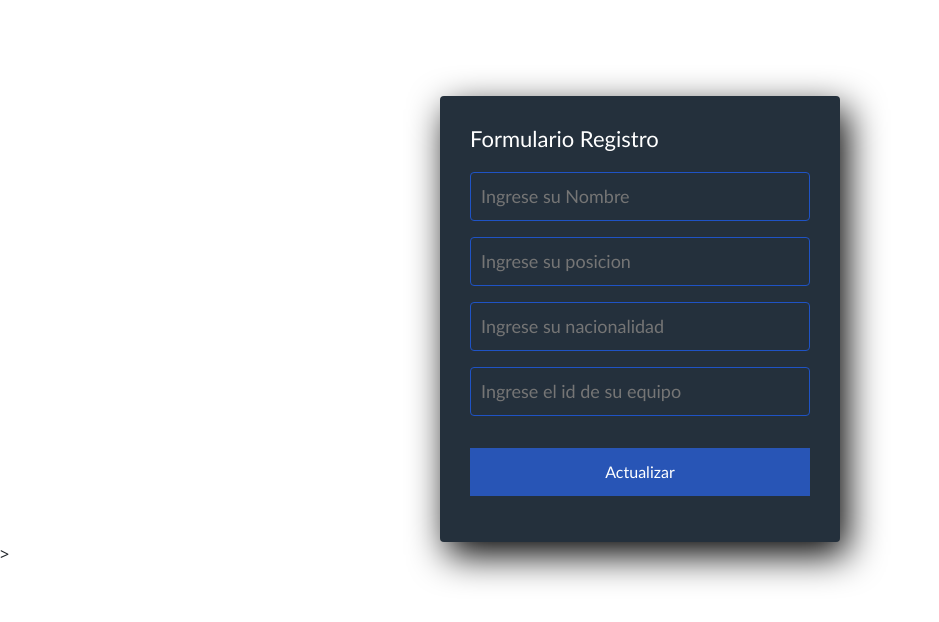
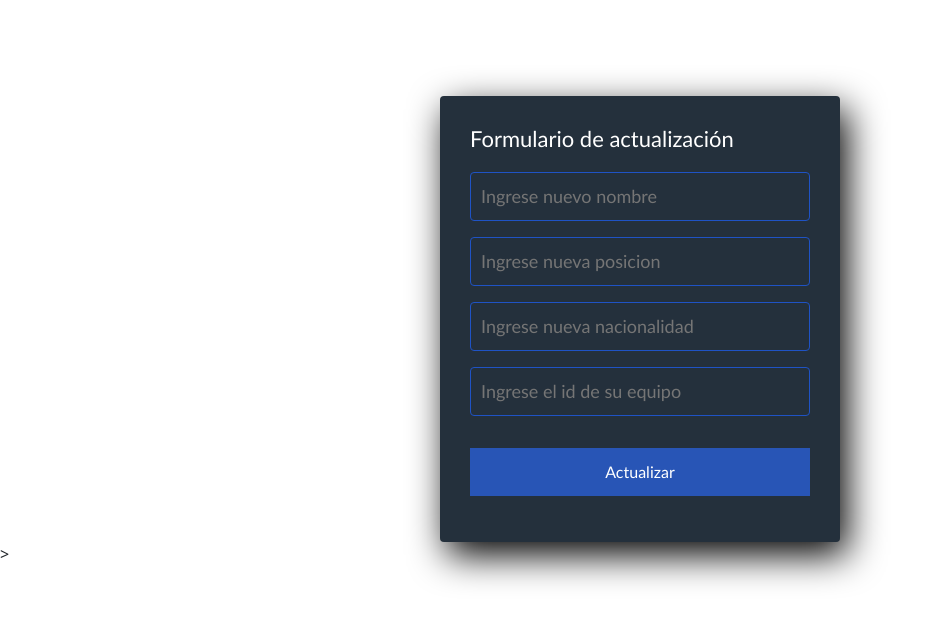
Before and after one commit to OmarVelasco10/ProyectoFinal, a website: page actualizar.html in a window 1280 px wide. Shown: the part 86-708 px from the top of the page, without its empty margins (0-939 px from the left). Drawn offline with nearby package versions, Linux system fonts and the light colour scheme.

Commit message:
Version9

```diff
--- a/actualizar.html
+++ b/actualizar.html
@@ -25,10 +25,10 @@
                         <div class="mb-9" >
                             <form method="put" action="http://localhost:3050/torneo/jugadores/actualizar/:id" id="actualizarjugador">
                                 <section class="form-register">
-                                    <h4>Formulario Registro</h4>
-                                    <input class="controls" type="text" name="nombre" id="nombre" placeholder="Ingrese su Nombre">
-                                    <input class="controls" type="text" name="posicion" id="posicion" placeholder="Ingrese su posicion">
-                                    <input class="controls" type="text" name="nacionalidad" id="nacionalidad" placeholder="Ingrese su nacionalidad">
+                                    <h4>Formulario de actualización</h4>
+                                    <input class="controls" type="text" name="nombre" id="nombre" placeholder="Ingrese nuevo nombre">
+                                    <input class="controls" type="text" name="posicion" id="posicion" placeholder="Ingrese nueva posicion">
+                                    <input class="controls" type="text" name="nacionalidad" id="nacionalidad" placeholder="Ingrese nueva nacionalidad">
                                     <input class="controls" type="number" name="id_equipos" id="id_equipos" placeholder="Ingrese el id de su equipo">
                                     <input class="botons" type="button" value="Actualizar" id="btnActualizar">
                                 </section>
@@ -47,6 +47,7 @@
 
         </div>
     </div>
+    <script src="js/app.js"></script>
 
 </body>
 </html>
--- a/js/app.js
+++ b/js/app.js
@@ -22,8 +22,8 @@ btnAdd.addEventListener('click',(e)=>{
 })
 
 /*boton de actualizar*/
-const btnAdd=document.getElementById('btnActualizar');
-btnAdd.addEventListener('click',(e)=>{
+const btnPut=document.getElementById('btnActualizar');
+btnPut.addEventListener('click',(e)=>{
     let idd= req.params.id;
     let nombred, posiciond, nacionalidadd,id_equiposd;
     nombred=document.getElementById("nombre").value;
```
